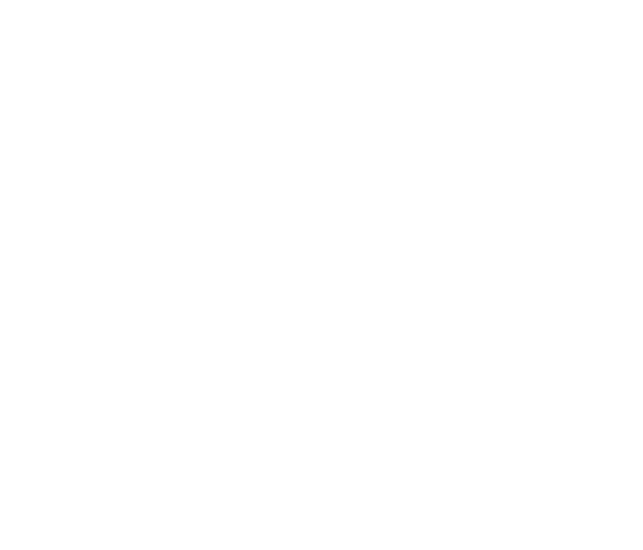
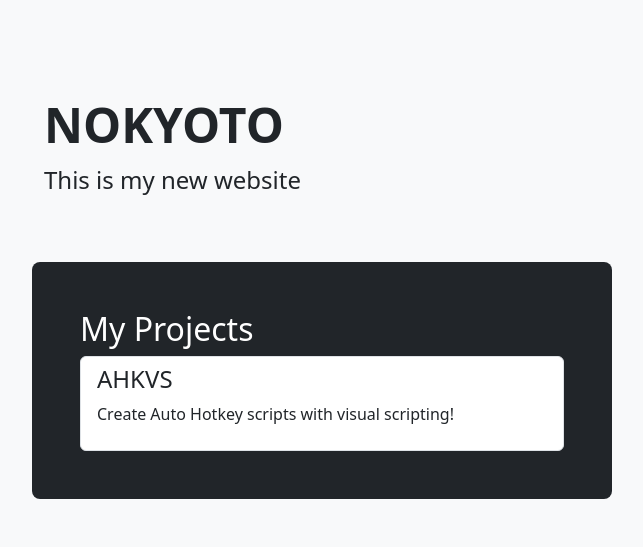
Before and after one commit to nokyoto/nokyoto.github.io, a plain HTML site: page index.html in a window 1280 px wide. Shown: the whole page, without its empty margins (16-659 px from the left). Drawn offline with nearby package versions, Linux system fonts and the light colour scheme.

Commit message:
added projects area

```diff
--- a/index.html
+++ b/index.html
@@ -3,8 +3,26 @@
   <head>
     <link href="https://cdn.jsdelivr.net/npm/bootstrap@5.3.3/dist/css/bootstrap.min.css" rel="stylesheet">
     <link rel="stylesheet" href="https://cdn.jsdelivr.net/npm/bootstrap-icons@1.11.3/font/bootstrap-icons.min.css">
+    <title>NOKYOTO</title>
   </head>
   <body>
+    <div class="p-5 mb-4 bg-body-tertiary rounded-3">
+      <div class="container-fluid py-5">
+        <h1 class="display-5 fw-bold">NOKYOTO</h1>
+        <p class="col-md-8 fs-4">This is my new website</p>
+      </div>
+      <div class="row align-items-md-stretch">
+        <div class="col-md-6">
+          <div class="h-100 p-5 text-bg-dark rounded-3">
+            <h2>My Projects</h2>
+            <ul class="list-group">
+              <li class="list-group-item">
+                <h4>AHKVS</h4>
+                <p>Create Auto Hotkey scripts with visual scripting!</p>
+            </ul>
+          </div>
+        </div>
+      </div>
     <script src="https://cdn.jsdelivr.net/npm/bootstrap@5.3.3/dist/js/bootstrap.bundle.min.js"></script>
   </body>
 </html>
```
